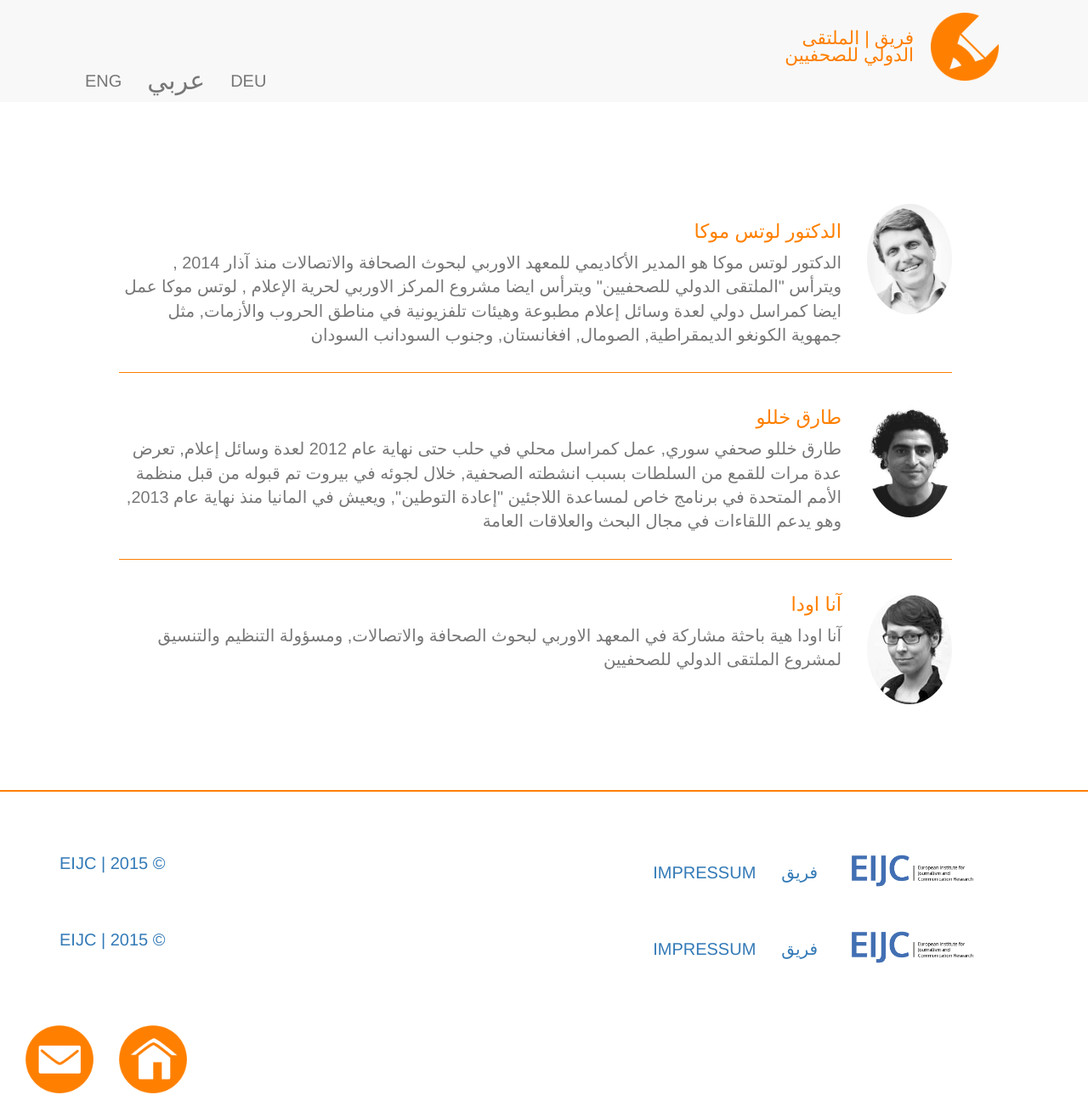
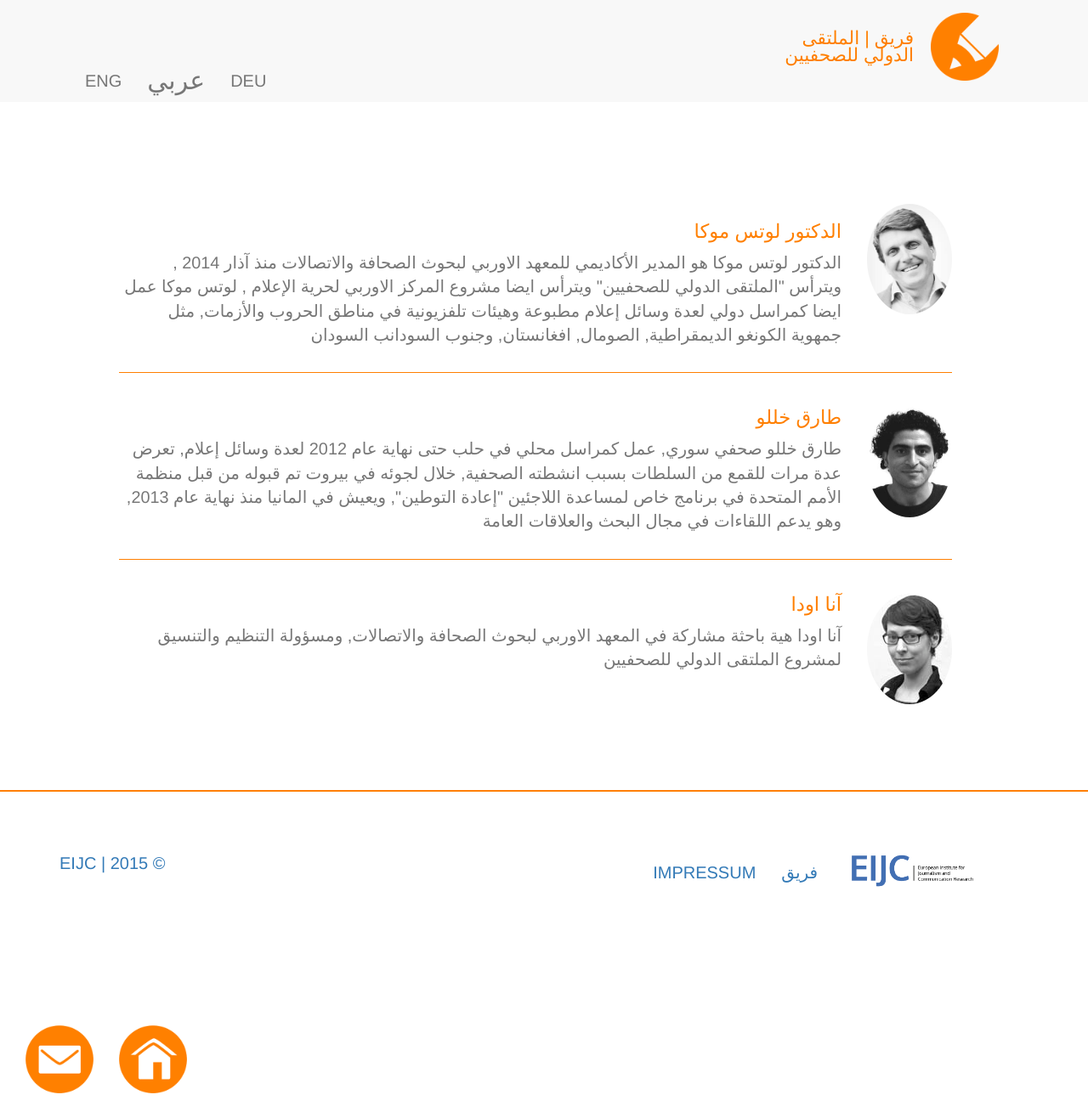
Before and after one commit to EIJC/TIJ, a Jekyll site: the page built from ar/team.html, in a window 1280 px wide and 1302 px high. Shown: the whole window at 85% size. Built offline with Jekyll 4.4.1, drawn with Linux system fonts in a browser that asks for light colours; nearby versions of some CDN libraries.

Commit message:
Update team.html

```diff
--- a/ar/team.html
+++ b/ar/team.html
@@ -24,27 +24,3 @@ language: ar
 </div>
 
 <div class="divider"></div>
-
-
-
-
-
-  <div class="container">
-  	<ul class="nav navbar-nav">
-  		<li>
-		     <p class="p-bottom"> © EIJC | 2015</p></li>
-		</li>
-	</ul>
-	<ul class="nav navbar-nav pull-right">
-		<li>
-		      <a href="{{ site.base_url }}/ar/impressum.html"><p class="p-bottom">Impressum</p></a>
-		</li>
-		<li>
-		      <a href="{{ site.base_url }}/ar/team.html"><p class="p-bottom">فريق </p></a>
-		</li>
-		<li><a href="http://www.eijc.eu/de/" title="Europäisches Institut für Journalismus- und Kommunikationsforschung" target="_blank">
-			<img alt="Europäisches Institut für Journalismus- und Kommunikationsforschung" src="{{ site.base_url }}/images/EIJC-Logo_transparent.png" title="Europäisches Institut für Journalismus- und Kommunikationsforschung" style="max-height: 50px; " />
-		      </a>
-		</li>
-	</ul>
-  </div>
```
